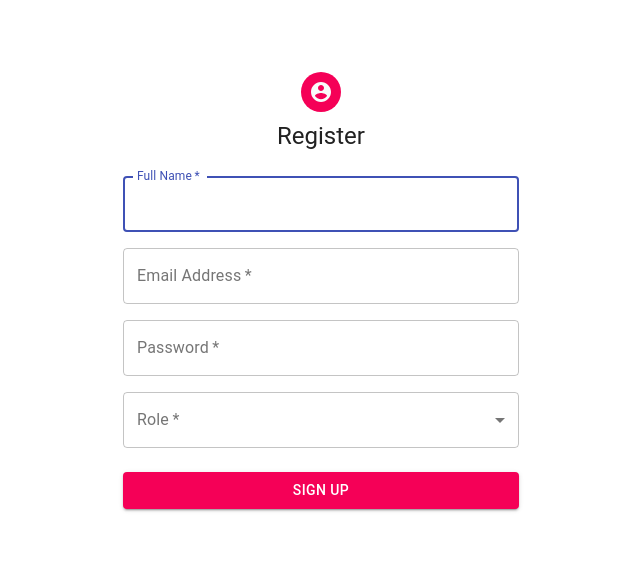
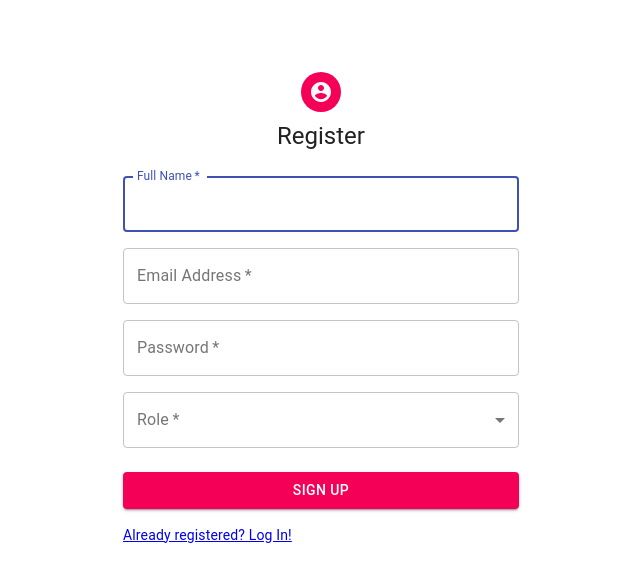
Before and after one commit to DevDesk-Queu/Front-End, a React (Create React App) app in the folder devdesk/: page /register in a window 1280 px wide. Shown: the top 582 px of the page, without its empty margins (319-959 px from the left). Built offline with nearby package versions, Linux system fonts and the light colour scheme; the HTML template or start-up script is replaced by a standard one.

Commit message:
added link to login from register

```diff
--- a/devdesk/src/views/Register.js
+++ b/devdesk/src/views/Register.js
@@ -1,5 +1,6 @@
 import React, { useState, useEffect, useRef } from 'react'
 import { axiosWithoutAuth as axios } from '../utils/axiosConfig'
+import { Link } from 'react-router-dom'
 
 // Form Components
 import Avatar from '@material-ui/core/Avatar'
@@ -130,6 +131,7 @@ const Register = () => {
           >
             Sign Up
           </Button>
+          <Link to='/'>Already registered? Log In!</Link>
         </form>
       </div>
     </Container>
```
